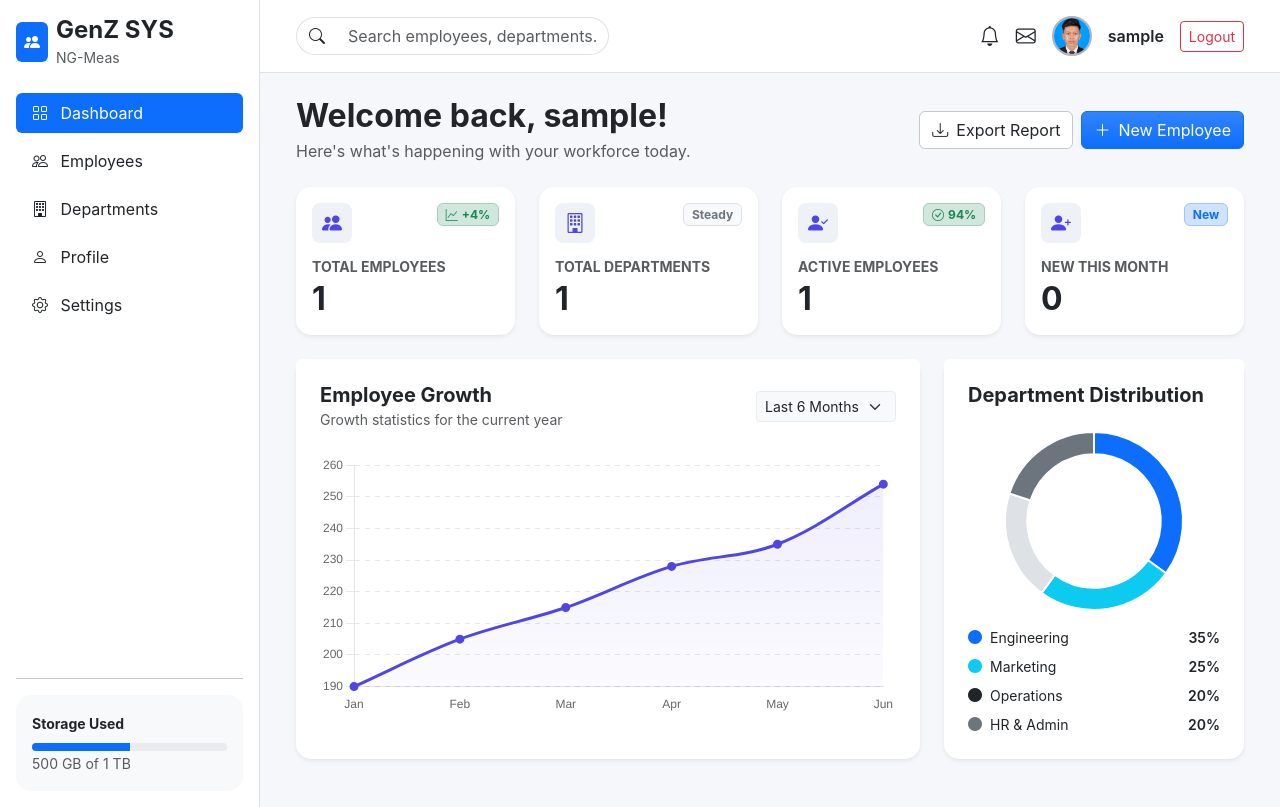
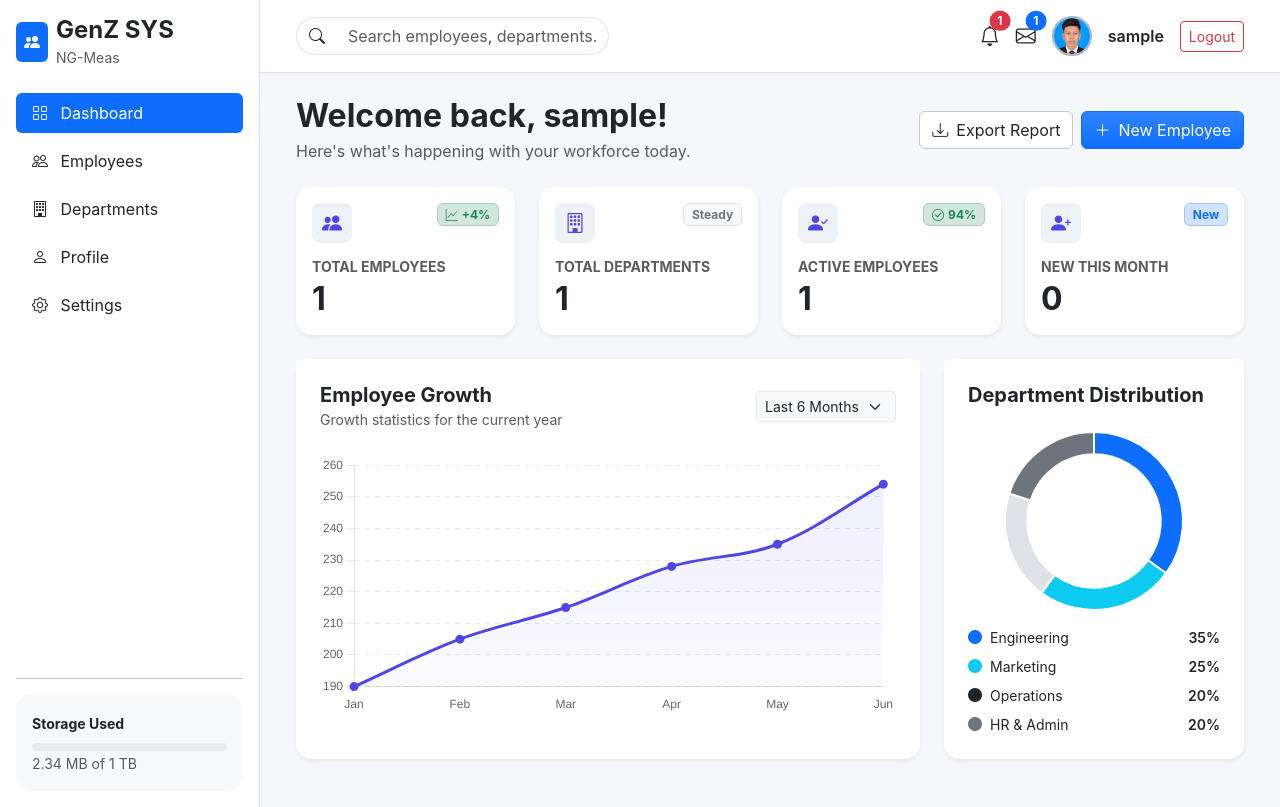
Before and after one commit to NgetMeas22/Employee-Management-SYS, a PHP site: page /EMPLOYEE-MANAGEMENT-SYSTEM/pages/dashboard/index.php in a window 1280 px wide. Run offline with PHP 8.4, Linux system fonts and the light colour scheme; the visitor is signed in with stand-in values (Sample User, id 1); tables that the repository leaves empty or names only in its code hold one stand-in row (values such as "Sample post").

Commit message:
fix_notification

```diff
--- a/includes/navbar.php
+++ b/includes/navbar.php
@@ -1,6 +1,8 @@
 <?php
 $userId = $_SESSION['user_id'] ?? $_COOKIE['user_id'] ?? null;
 $navbarPhoto = '';
+$employeeCount = 0;
+$departmentCount = 0;
 if ($userId) {
     $photoCol = $conn->query("SHOW COLUMNS FROM user_s LIKE 'photo'");
     if ($photoCol && $photoCol->num_rows > 0) {
@@ -10,6 +12,17 @@ if ($userId) {
             $row = $photoRes->fetch_assoc();
             $navbarPhoto = $row['photo'] ?? '';
         }
+    }
+}
+if (isset($conn) && $conn instanceof mysqli) {
+    $employeesResult = $conn->query("SELECT COUNT(*) AS total FROM employees");
+    if ($employeesResult) {
+        $employeeCount = (int) ($employeesResult->fetch_assoc()['total'] ?? 0);
+    }
+
+    $departmentsResult = $conn->query("SELECT COUNT(*) AS total FROM departments");
+    if ($departmentsResult) {
+        $departmentCount = (int) ($departmentsResult->fetch_assoc()['total'] ?? 0);
     }
 }
 $navbarPhotoUrl = $navbarPhoto ? app_base_url() . htmlspecialchars($navbarPhoto) : app_base_url() . 'assets/images/profile.jpg';
@@ -37,8 +50,14 @@ if ($navbarPhoto && file_exists(__DIR__ . '/../' . $navbarPhoto)) {
         </div>
 
         <div class="d-flex align-items-center gap-3">
-            <i class="bi bi-bell fs-5"></i>
-            <i class="bi bi-envelope fs-5"></i>
+            <div class="position-relative">
+                <i class="bi bi-bell fs-5"></i>
+                <span class="position-absolute top-0 start-100 translate-middle badge rounded-pill bg-danger"><?= (int) $employeeCount ?></span>
+            </div>
+            <div class="position-relative">
+                <i class="bi bi-envelope fs-5"></i>
+                <span class="position-absolute top-0 start-100 translate-middle badge rounded-pill bg-primary"><?= (int) $departmentCount ?></span>
+            </div>
             <a href="<?= app_base_url() ?>pages/profile/index.php">
                 <img src="<?= htmlspecialchars($navbarPhotoUrl) ?>" class=" border border-2 border-dark-subtle rounded-circle" alt="Admin" width="40" height="40" style="object-fit: cover;">
             </a>
@@ -61,16 +80,13 @@ if ($navbarPhoto && file_exists(__DIR__ . '/../' . $navbarPhoto)) {
             results.style.display = 'block';
             return;
         }
-
         let any = false;
-
         if (data.employees && data.employees.length) {
             any = true;
             const header = document.createElement('div');
             header.className = 'list-group-item small text-muted';
             header.textContent = 'Employees';
             results.appendChild(header);
-
             data.employees.forEach(emp => {
                 const a = document.createElement('a');
                 a.className = 'list-group-item list-group-item-action d-flex gap-2 align-items-center';
@@ -82,7 +98,6 @@ if ($navbarPhoto && file_exists(__DIR__ . '/../' . $navbarPhoto)) {
                 results.appendChild(a);
             });
         }
-
         if (data.departments && data.departments.length) {
             any = true;
             const header = document.createElement('div');
--- a/includes/sidebar.php
+++ b/includes/sidebar.php
@@ -9,6 +9,48 @@ function sidebar_active(string $section): string
         ? 'active bg-primary text-white'
         : 'text-dark';
 }
+
+function format_bytes(int $bytes, int $precision = 2): string
+{
+    $units = ['B', 'KB', 'MB', 'GB', 'TB'];
+    $value = max($bytes, 0);
+    $index = 0;
+
+    while ($value >= 1024 && $index < count($units) - 1) {
+        $value /= 1024;
+        $index++;
+    }
+
+    return round($value, $precision) . ' ' . $units[$index];
+}
+
+function get_upload_storage_usage(): array
+{
+    $storagePath = dirname(__DIR__) . '/uploads';
+    $totalBytes = 1024 * 1024 * 1024 * 1024; // 1 TB
+
+    if (!is_dir($storagePath)) {
+        return ['used' => 0, 'total' => $totalBytes, 'percent' => 0];
+    }
+
+    $usedBytes = 0;
+    $iterator = new RecursiveIteratorIterator(
+        new RecursiveDirectoryIterator($storagePath, FilesystemIterator::SKIP_DOTS),
+        RecursiveIteratorIterator::SELF_FIRST
+    );
+
+    foreach ($iterator as $item) {
+        if ($item->isFile()) {
+            $usedBytes += $item->getSize();
+        }
+    }
+
+    $percent = $totalBytes > 0 ? min(100, round(($usedBytes / $totalBytes) * 100)) : 0;
+
+    return ['used' => $usedBytes, 'total' => $totalBytes, 'percent' => $percent];
+}
+
+$storageUsage = get_upload_storage_usage();
 ?>
 <div class="d-flex flex-column flex-shrink-0 p-3 bg-white border-end min-vh-100" style="width:260px;">
     <a href="<?= app_base_url() ?>pages/dashboard/index.php" class="d-flex align-items-center mb-4 text-decoration-none">
@@ -66,9 +108,9 @@ function sidebar_active(string $section): string
         <div class="card-body">
             <small class="fw-bold">Storage Used</small>
             <div class="progress mt-2">
-                <div class="progress-bar bg-primary" style="width:50%"></div>
+                <div class="progress-bar bg-primary" role="progressbar" style="width: <?= $storageUsage['percent'] ?>%"></div>
             </div>
-            <small class="text-muted">500 GB of 1 TB</small>
+            <small class="text-muted"><?= format_bytes($storageUsage['used']) ?> of <?= format_bytes($storageUsage['total']) ?></small>
         </div>
     </div>
 </div>
--- a/login.php
+++ b/login.php
@@ -195,7 +195,7 @@ if (isset($_GET['error'], $messages[$_GET['error']])) {
 
             </div>
 
-            <!-- Right -->
+
 
             <div class="col-md-6 login-form d-flex align-items-center">
 
```
Also changed, not shown: register.php (+12 -8 lines), uploads/employees/emp_1783559358_a2b7435bfe0f.jpg (added), uploads/employees/emp_1783588474_83d4299b1386.jpg (added), uploads/employees/profile_1783559389_c70421770241.jpg (added), uploads/employees/profile_1783588677_85122863767f.jpg (added), uploads/employees/profile_1783588684_87f79a064960.jpg (added).
